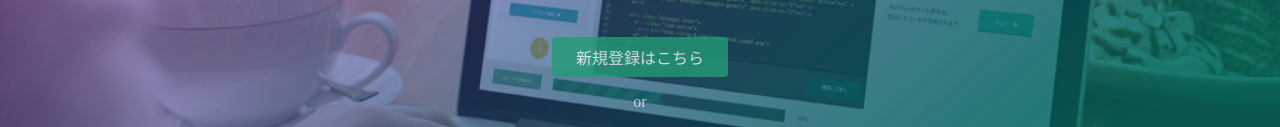
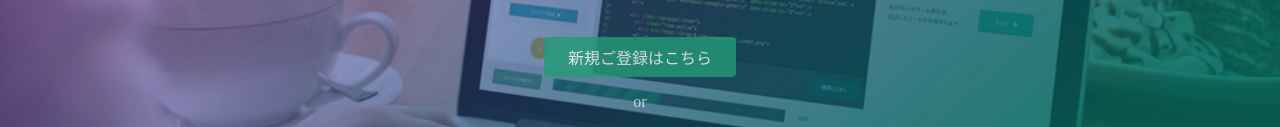
Before and after one commit to shaulart/shaula.github.io, a plain HTML site: page index.html in a window 1280 px wide. Shown: the part 395-522 px from the top of the page. Drawn offline with Linux system fonts and the light colour scheme.

Commit message:
Update index.html

```diff
--- a/index.html
+++ b/index.html
@@ -26,7 +26,7 @@
       <h1>LEARN TO CODE.<br>LEARN TO BE CREATIVE.</h1>
       <p>Progateはオンラインプログラミング学習サービスです。<br>初心者にもやさしいスライドとレッスンで、ウェブサービスを作りながらプログラミングを学んでいきましょう。</p>
       <div class="btn-wrapper">
-        <a href="#" class="btn signup">新規登録はこちら</a>
+        <a href="#" class="btn signup">新規ご登録はこちら</a>
         <p>or</p>
         <a href="#" class="btn facebook"><span class="fa fa-facebook"></span>Facebookで登録</a>
         <a href="#" class="btn twitter"><span class="fa fa-twitter"></span>Twitterで登録</a>
```
